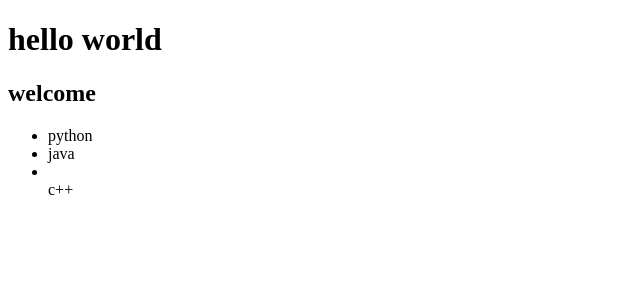
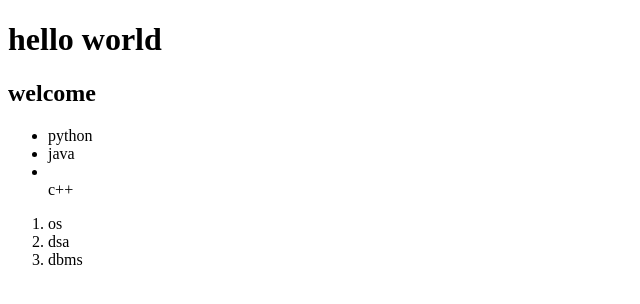
Before and after one commit to nandhakumar04080408/git-team, a plain HTML site: page index.html in a window 1280 px wide. Shown: the whole page, without its empty margins (0-640 px from the left). Drawn offline with Linux system fonts and the light colour scheme.

Commit message:
Update index.html

```diff
--- a/index.html
+++ b/index.html
@@ -9,5 +9,10 @@
     <li>java<li>
 
     </li>c++</li></ul>
+    <ol>
+      <li>os</li>
+      <li>dsa</li>
+      <li>dbms</li>
+    </ol>
   </body>
 </html>
```
